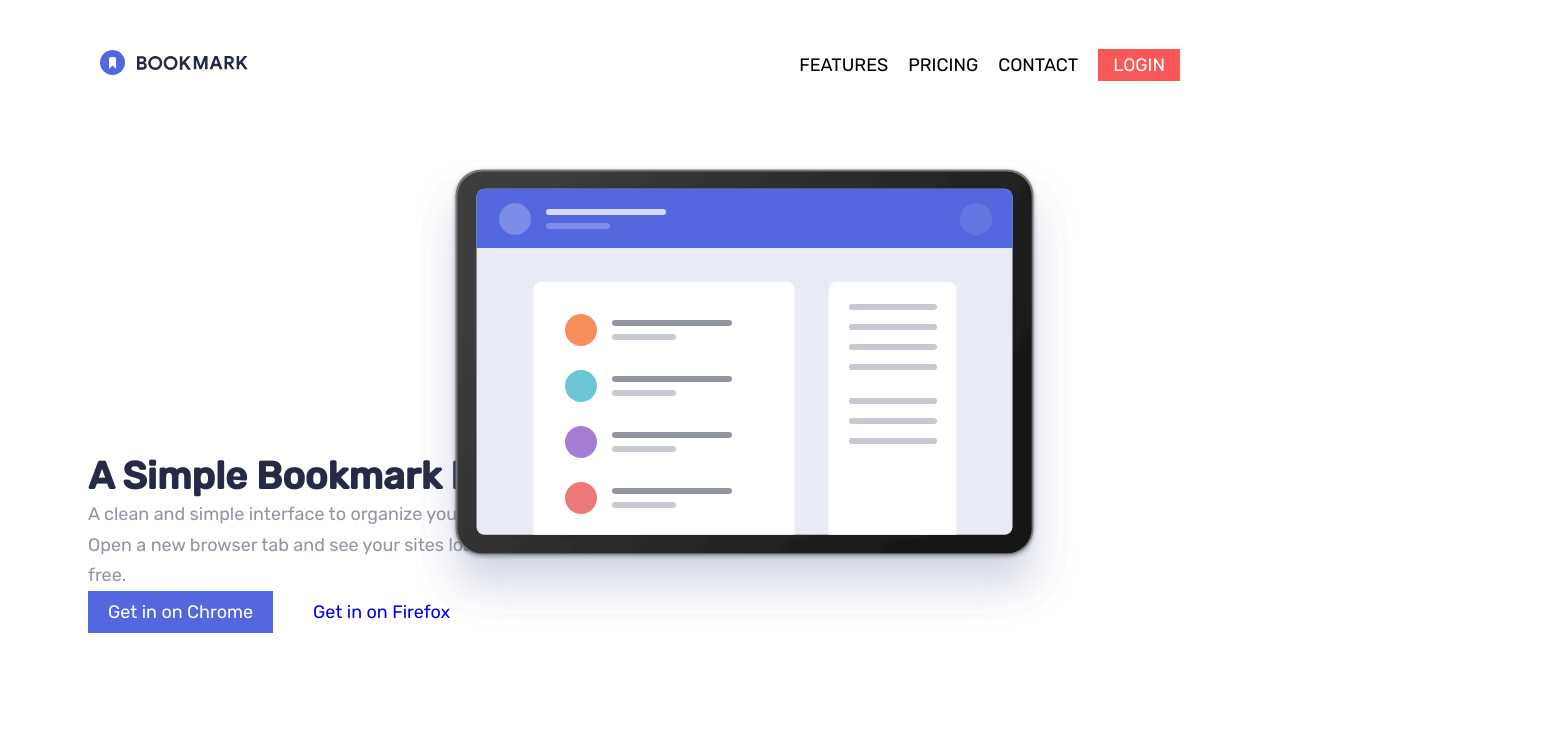
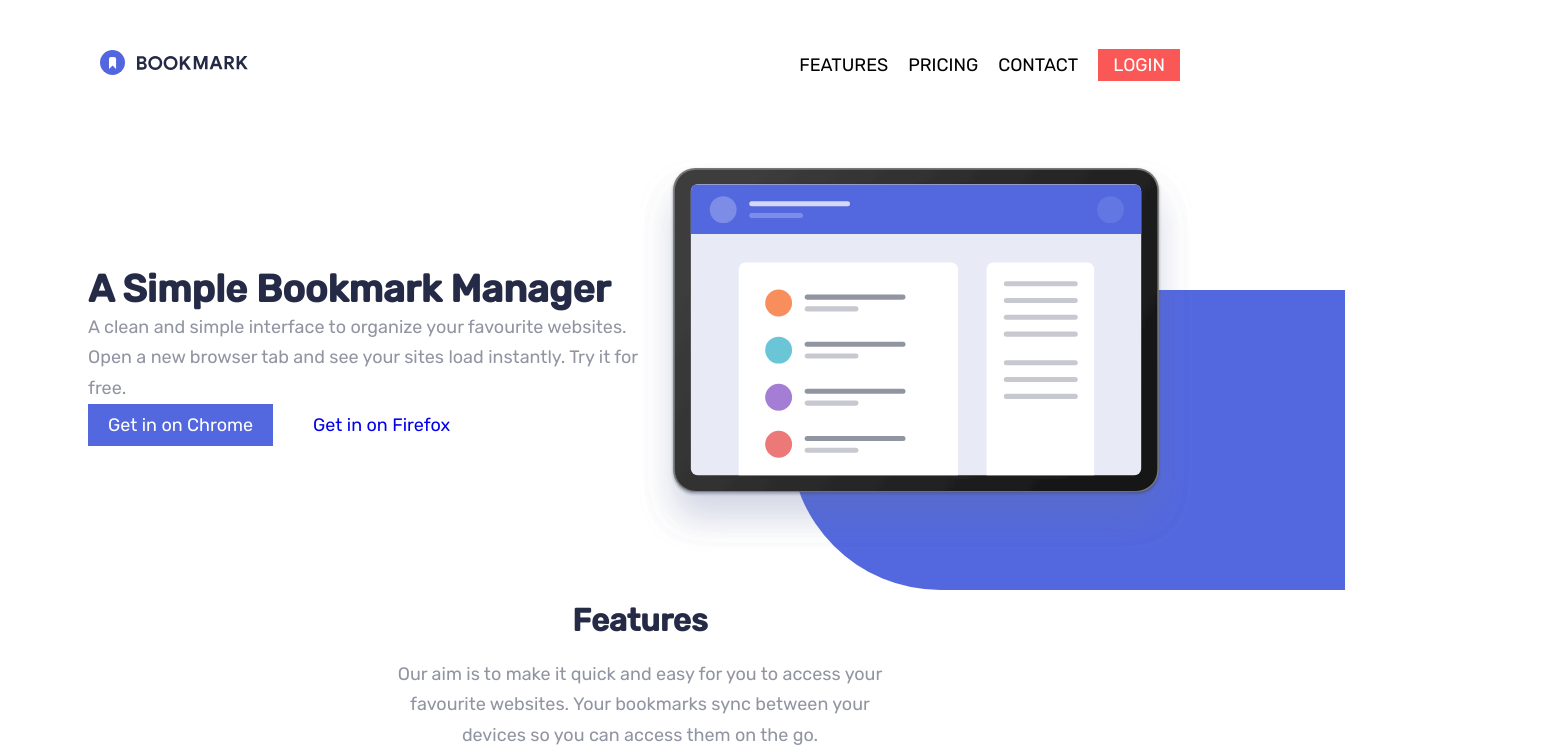
Before and after one commit to data-sets/bookmark-landing-page, a React (Create React App) app: page / in a window 1280 px wide. Shown: the top 753 px of the page, 1566 px wide, since content can reach past the window. Built offline with nearby package versions, Linux system fonts and the light colour scheme.

Commit message:
clean up

```diff
--- a/src/assets/scss/globals/_main.scss
+++ b/src/assets/scss/globals/_main.scss
@@ -122,9 +122,9 @@ ul {
       max-width: 100%;
     }
     div {
-      position: relative;
+      position: absolute;
       z-index: -1;
-      width: 1000px;
+      width: 555px;
       height: 300px;
       border-top-left-radius: 180px;
       border-bottom-left-radius: 180px;
```
Also changed, not shown: src/dist/style.css, 1 other file (tests, documents, lock files or other folders).
